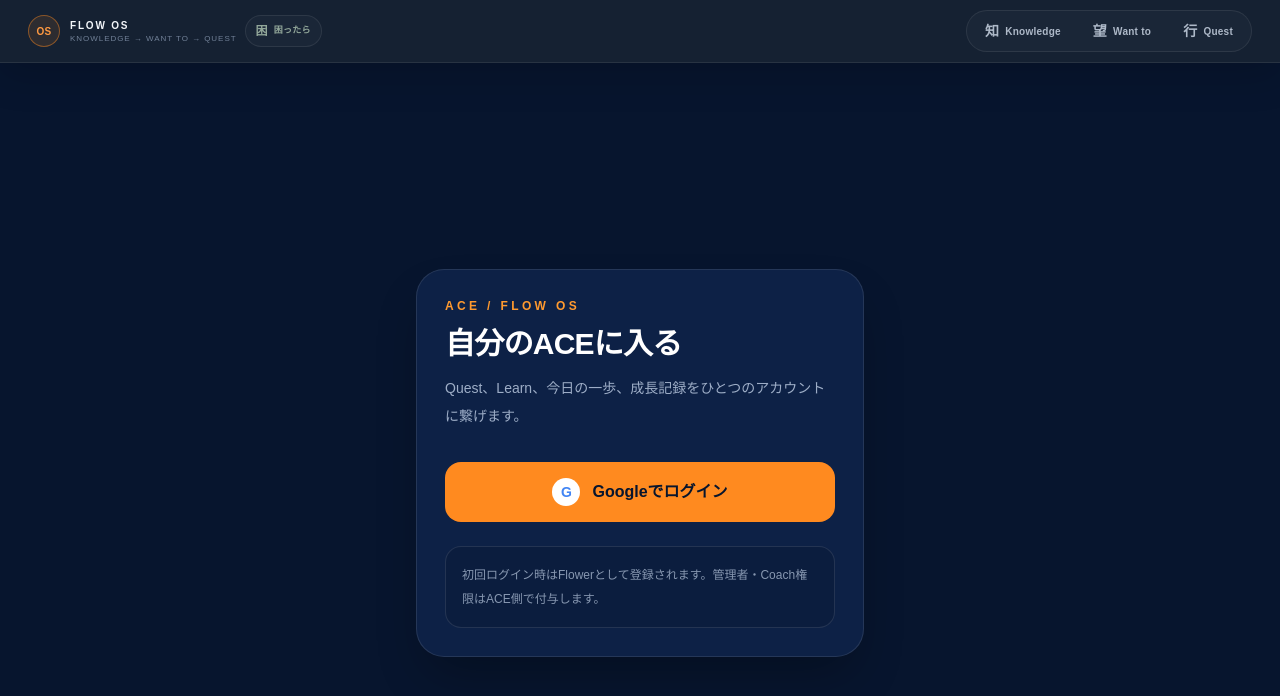
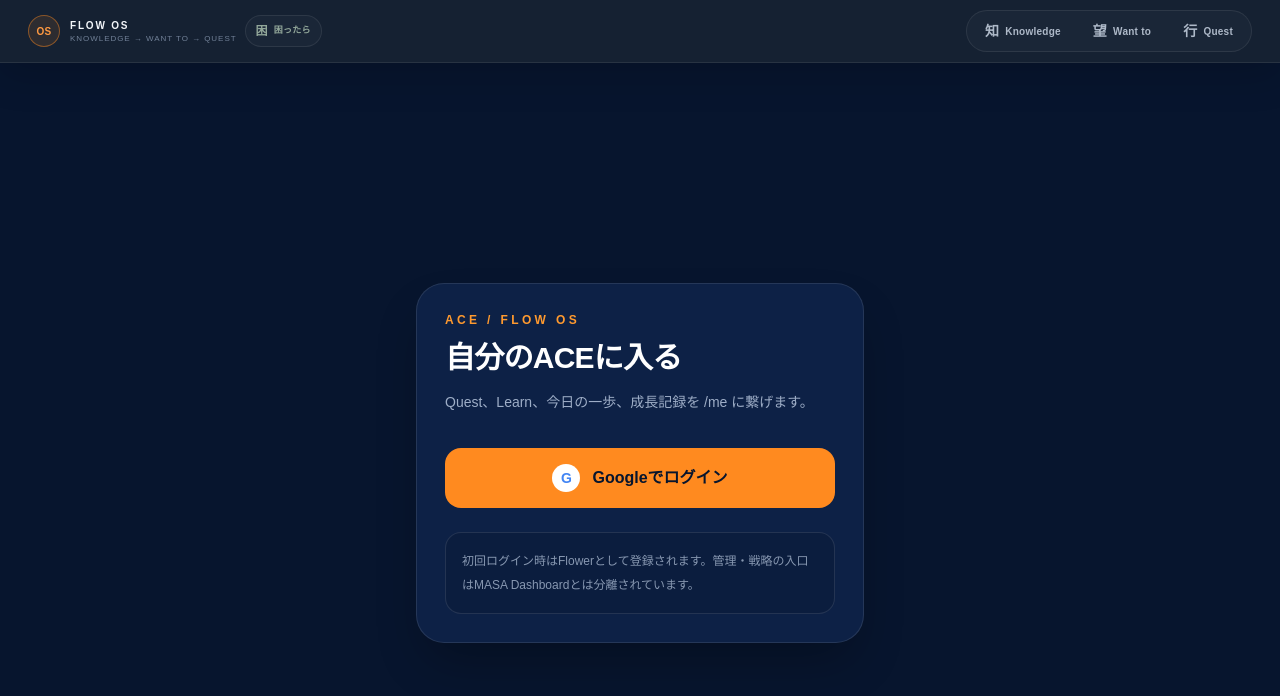
Before and after one commit to takraw369/ace-quest-board, a Next.js app: page /login in a window 1280 px wide. Shown: the top 696 px of the page. Built offline with nearby package versions, Linux system fonts and the light colour scheme; no server answers.

Commit message:
refactor: route ACE login only to me

```diff
--- a/src/app/login/page.tsx
+++ b/src/app/login/page.tsx
@@ -23,7 +23,7 @@
 
         const identity = await getCurrentIdentity();
         if (identity) {
-          window.location.replace(identity.role === "admin" ? "/my-ace?mode=admin" : "/my-ace");
+          window.location.replace("/me");
           return;
         }
       } catch (err) {
@@ -43,7 +43,7 @@
           <div className="text-xs font-semibold tracking-[0.28em] text-[#ff9a2f]">ACE / FLOW OS</div>
           <h1 className="mt-3 text-3xl font-black tracking-tight">自分のACEに入る</h1>
           <p className="mt-3 text-sm leading-7 text-blue-100/70">
-            Quest、Learn、今日の一歩、成長記録をひとつのアカウントに繋げます。
+            Quest、Learn、今日の一歩、成長記録を /me に繋げます。
           </p>
         </div>
 
@@ -56,7 +56,7 @@
         <button
           type="button"
           disabled={checking}
-          onClick={() => beginGoogleLogin("/my-ace")}
+          onClick={() => beginGoogleLogin("/me")}
           className="flex w-full items-center justify-center gap-3 rounded-2xl bg-[#ff8a1f] px-5 py-4 font-bold text-[#07152e] transition hover:bg-[#ffa247] disabled:cursor-wait disabled:opacity-60"
         >
           <span className="grid h-7 w-7 place-items-center rounded-full bg-white text-sm font-black text-[#4285F4]">G</span>
@@ -64,7 +64,7 @@
         </button>
 
         <div className="mt-6 rounded-2xl border border-white/10 bg-black/10 p-4 text-xs leading-6 text-blue-100/60">
-          初回ログイン時はFlowerとして登録されます。管理者・Coach権限はACE側で付与します。
+          初回ログイン時はFlowerとして登録されます。管理・戦略の入口はMASA Dashboardとは分離されています。
         </div>
       </section>
     </main>
```
